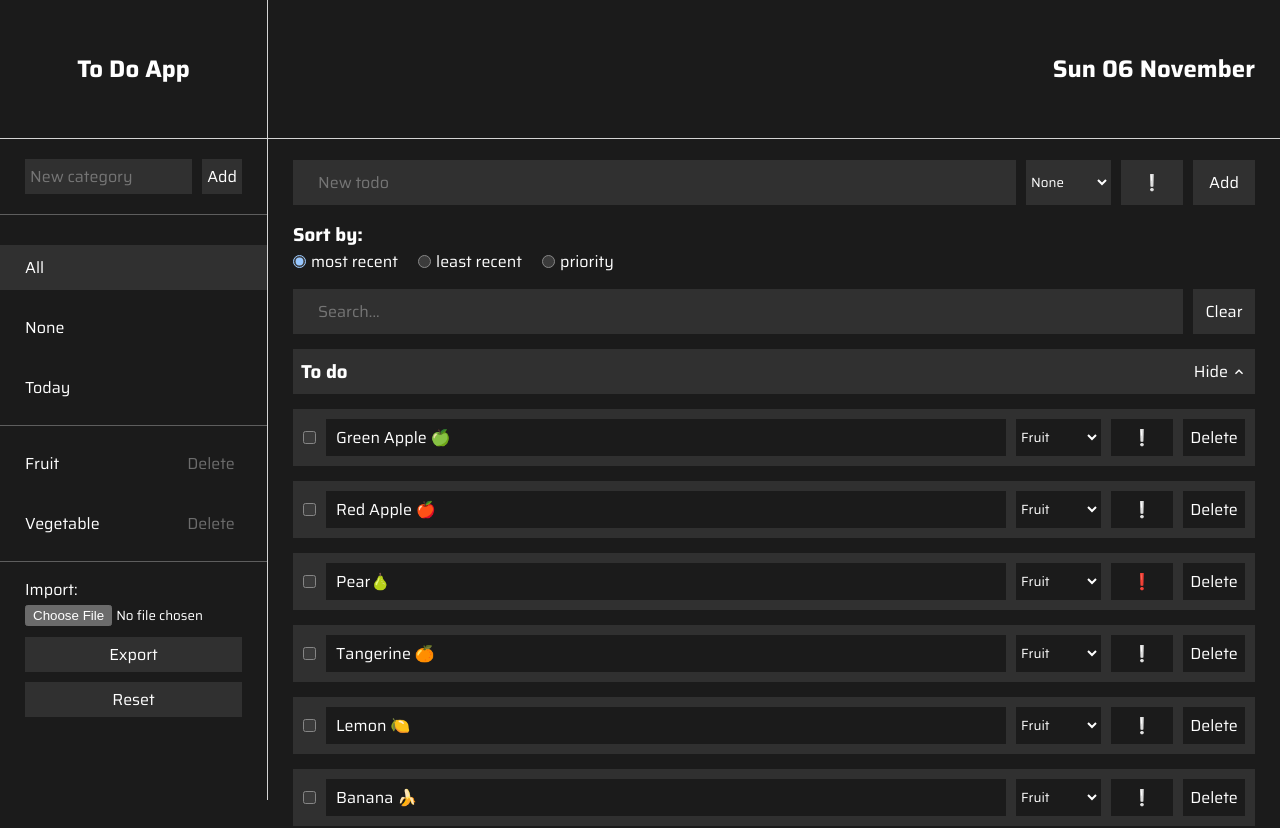
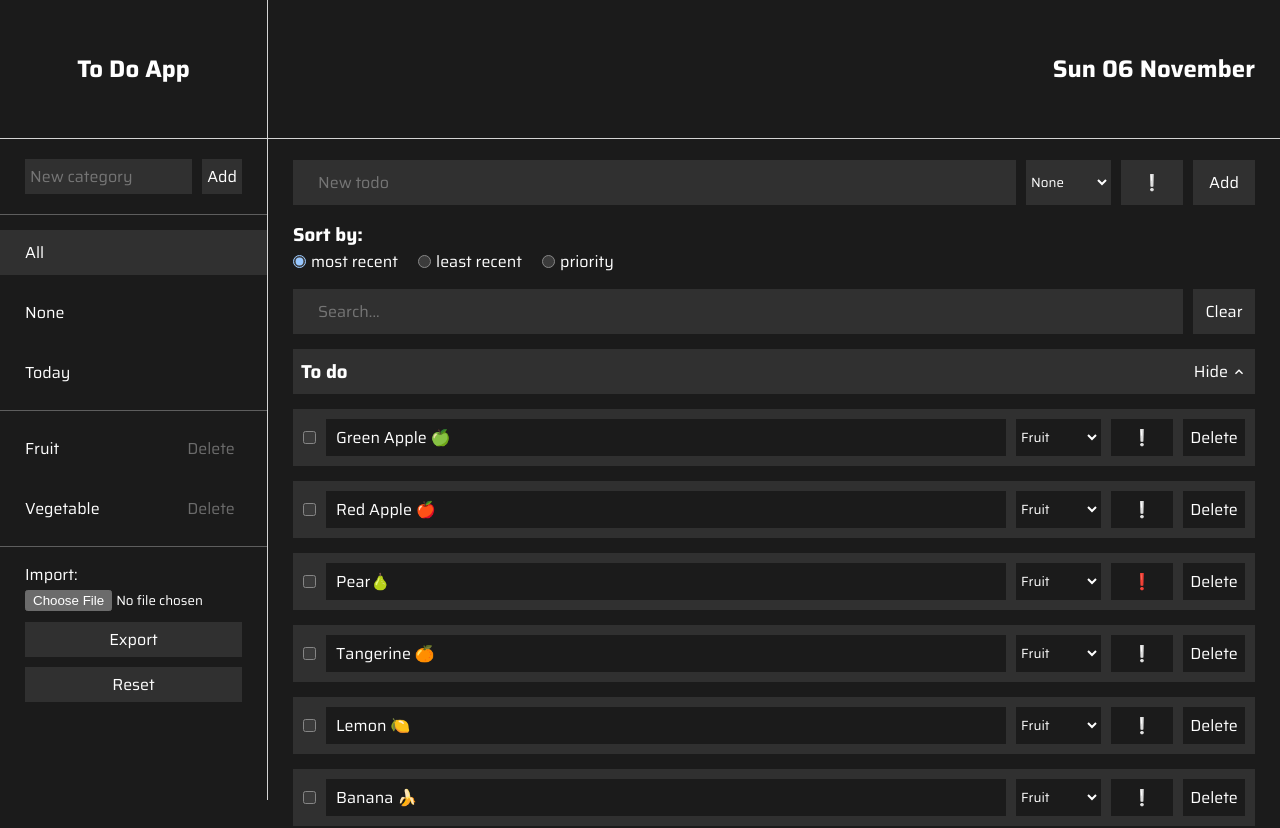
Before and after one commit to tquintal/to-do-app, a React (Create React App) app: page / in a window 1280 px wide. Shown: the top 828 px of the page. Built offline with nearby package versions, Linux system fonts and the light colour scheme.

Commit message:
small layout tweak

```diff
--- a/src/components/Menu/Categories/Categories.js
+++ b/src/components/Menu/Categories/Categories.js
@@ -18,7 +18,7 @@ const Categories = props => {
     return <ul className={classes['ul-container']}>
         <li onClick={onCategoryChangeHandler} className={classes['separator']} />
 
-        <li onClick={onCategoryChangeHandler} category={'All'} className={`${classes['ul-li-item']} ${context.listBy === 'all' && classes['ul-li-item-active']}`} style={{ marginTop: '15px' }}>
+        <li onClick={onCategoryChangeHandler} category={'All'} className={`${classes['ul-li-item']} ${context.listBy === 'all' && classes['ul-li-item-active']}`}>
             All
         </li>
         <li onClick={onCategoryChangeHandler} category={'None'} className={`${classes['ul-li-item']} ${context.listBy === 'none' && classes['ul-li-item-active']}`}>
```
